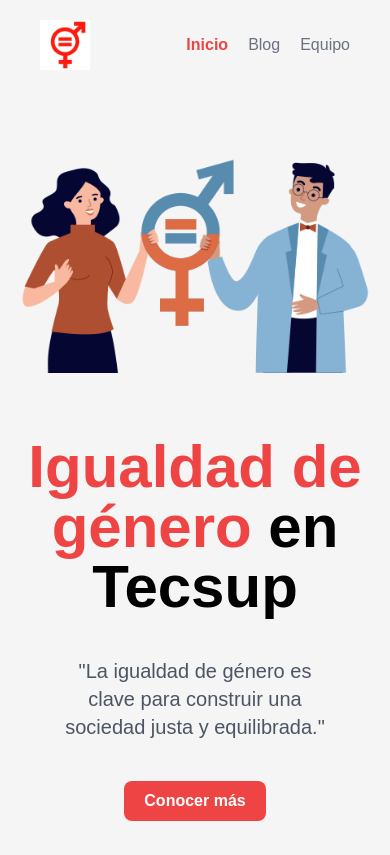
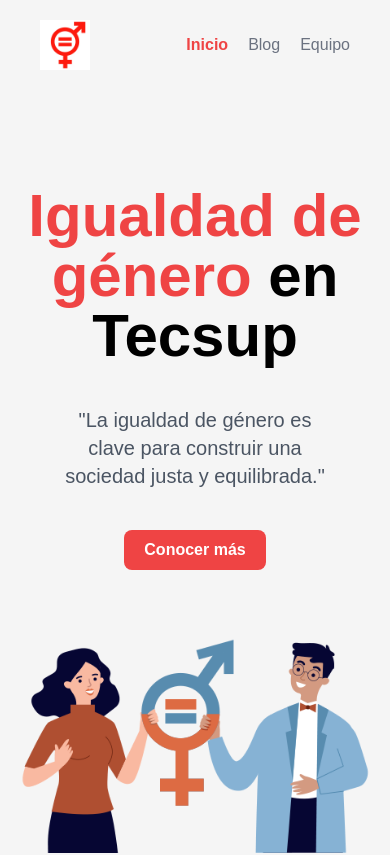
Before and after one commit to branch-main/igualdad-de-genero, a Next.js app: page / in a window 390 px wide. Shown: the top 855 px of the page. Built offline with nearby package versions, Linux system fonts and the light colour scheme.

Commit message:
refactor: move hero on mobile

```diff
--- a/components/Hero.tsx
+++ b/components/Hero.tsx
@@ -5,12 +5,7 @@
 
 export default function Hero() {
   return (
-    <div className="flex flex-col sm:flex-row-reverse items-center mx-5 gap-16 sm:gap-10 mt-16 sm:mt-24 sm:mx-20">
-      <Image
-        className="sm:w-1/2"
-        src={igualdadDeGenero}
-        alt="Igualdad de género"
-      />
+    <div className="flex flex-col sm:flex-row items-center mx-5 gap-16 sm:gap-10 mt-24 sm:mt-20 mb-5 sm:mx-20">
       <div className="sm:w-1/2 flex flex-col gap-10 sm:gap-5 items-center sm:items-start text-center sm:text-left">
         <h1 className="font-bold text-6xl sm:leading-normal">
           <span className="text-red-500">Igualdad de género</span> en Tecsup
@@ -21,11 +16,16 @@
         </p>
         <Link
           href="#introduction"
-          className="bg-red-500 sm:mt-5 py-2 px-5 font-bold text-white fonttext-xl rounded-lg hover:bg-red-400 transition-all w-fit"
+          className="bg-red-500 sm:mt-5 py-2 px-5 font-bold text-white fonttext-xl rounded-lg hover:bg-red-400 transition-colors w-fit"
         >
           Conocer más
         </Link>
       </div>
+      <Image
+        className="sm:w-1/2"
+        src={igualdadDeGenero}
+        alt="Igualdad de género"
+      />
     </div>
   );
 }
```
